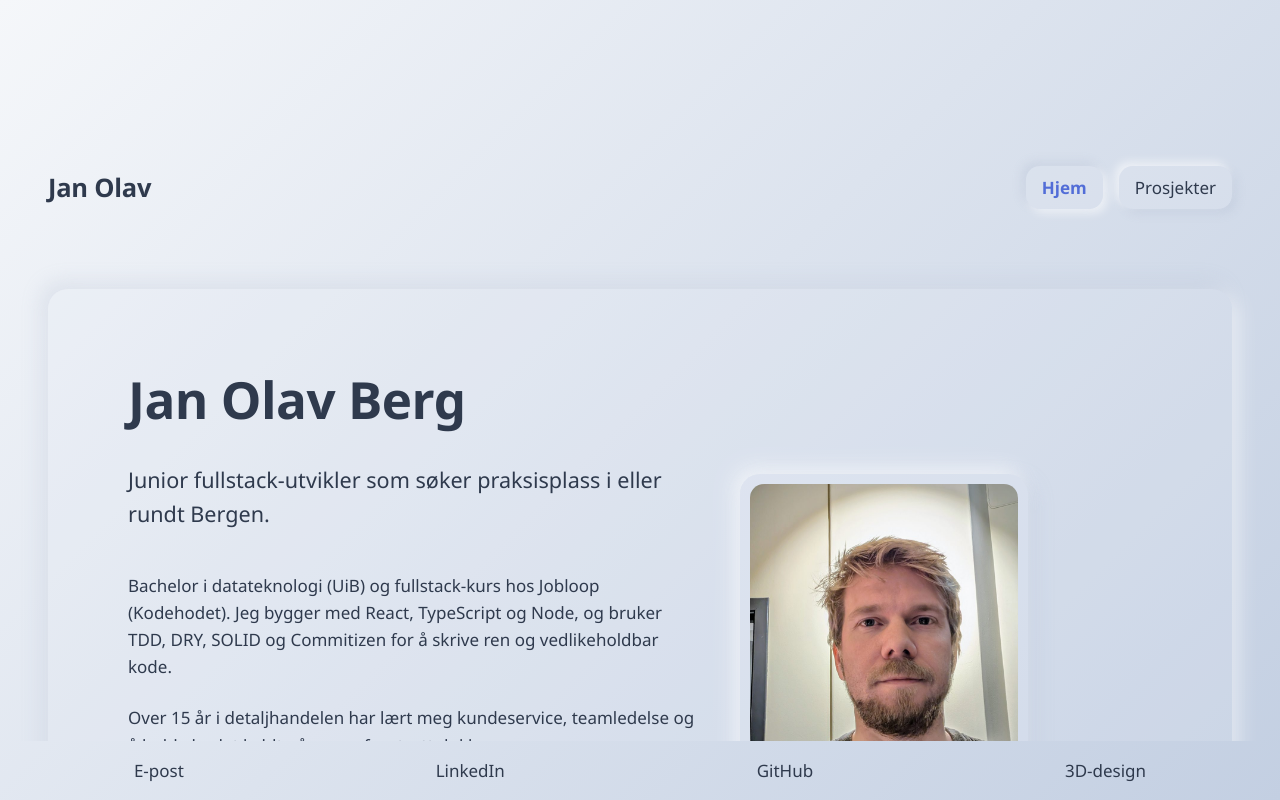
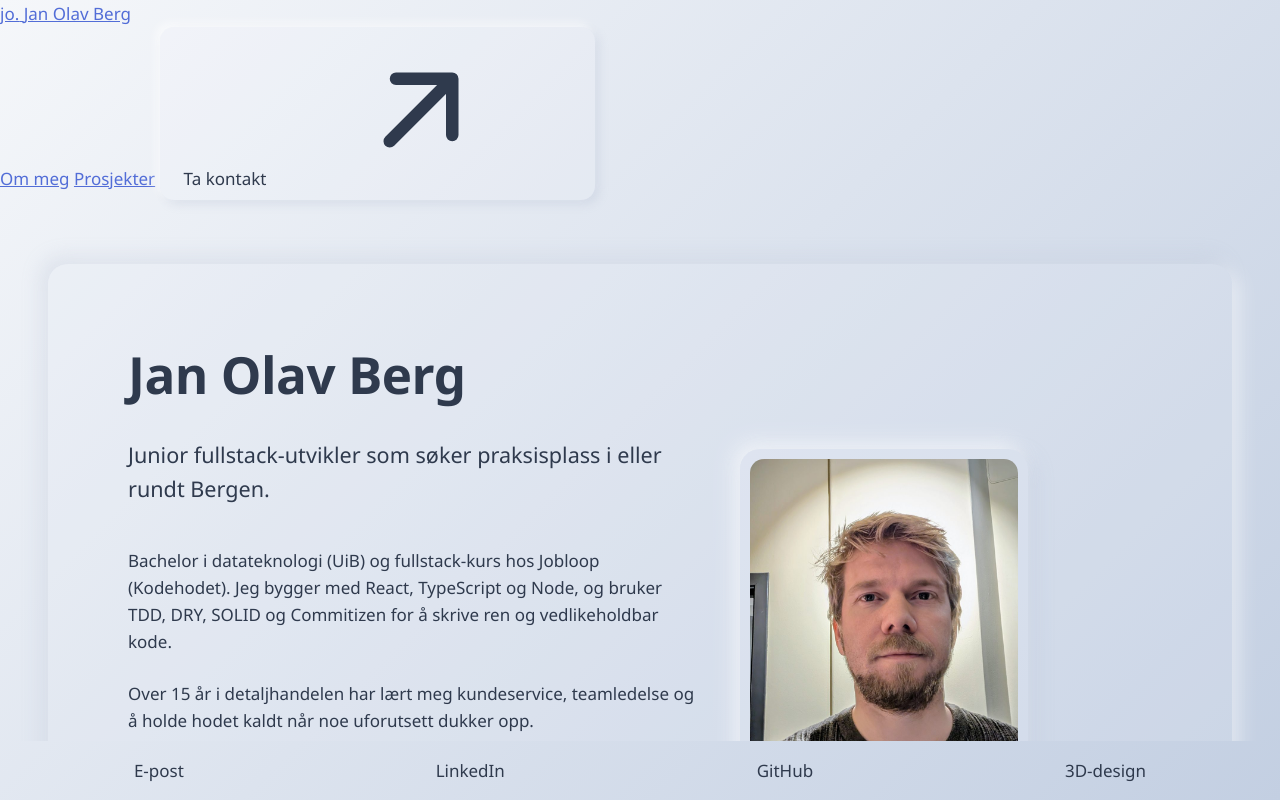
Before and after one commit to boj012026-create/Portfolio2, a plain HTML site: page index.html in a window 1280 px wide. Drawn offline with Linux system fonts and the light colour scheme.

Commit message:
fix: redesign header

```diff
--- a/index.html
+++ b/index.html
@@ -21,11 +21,17 @@
   </svg>
 
   <header class="site-header">
-    <h2 class="site-header__title">Jan Olav</h2>
-    <nav class="navbar" aria-label="Hovedmeny">
-      <a class="navbar__link" href="#hero">Hjem</a>
-      <a class="navbar__link" href="#project">Prosjekter</a>
-    </nav>
+    <div class="container site-header__inner">
+      <a class="brand" href="#hero" aria-label="Jan Olav Berg, til toppen">
+        <span class="brand__mark" aria-hidden="true">jo.</span>
+        <span class="brand__name">Jan Olav Berg</span>
+      </a>
+      <nav class="navbar" aria-label="Hovedmeny">
+        <a class="navbar__link" href="#about">Om meg</a>
+        <a class="navbar__link" href="#project">Prosjekter</a>
+        <a class="btn btn--raised action-send-email" href="mailto:DIN-EPOST@example.com">Ta kontakt <svg class="icon" aria-hidden="true"><use href="#icon-arrow-up-right"/></svg></a>
+      </nav>
+    </div>
   </header>
 
   <main class="site-main" id="scroller">
--- a/style.css
+++ b/style.css
@@ -92,30 +92,34 @@ h1, h2, h3 { margin: 0; line-height: 1.2; letter-spacing: -0.01em; }
 a { color: var(--color-accent); }
 a:focus-visible { outline: 3px solid var(--color-accent); outline-offset: 3px; }
 
-/* 3. HEADER ---------------------------------------------- */
-.site-header {
-  display: flex;
-  justify-content: space-between;
-  align-items: center;
-  padding: var(--header-padding);
+.sprite { position: absolute; width: 0; height: 0; overflow: hidden; }
+
+.skip-link {
+  position: absolute;
+  left: var(--space-sm);
+  top: -4rem;
+  z-index: 20;
+  padding: var(--space-xs) var(--space-sm);
+  border-radius: var(--radius-sm);
+  background: var(--accent);
+  color: var(--on-accent);
 }
+.skip-link:focus { top: var(--space-sm); }
 
-/* 4. NAVBAR ---------------------------------------------- */
-.navbar { display: flex; gap: var(--navbar-gap); }
-.navbar__link {
-  padding: var(--navbar-link-padding);
-  border-radius: 14px;
-  background: var(--bg-tiles);
-  box-shadow: var(--shadow-raised-small);
-  color: var(--color-text);
-  text-decoration: none;
-}
-.navbar__link:hover { color: var(--color-accent); }
-.navbar__link--active {
-  box-shadow: var(--shadow-pressed-small);
-  background-color: var(--twilight);
-  color: var(--color-accent);
-  font-weight: 600;
+/* 3. FELLES DELER ---------------------------------------- */
+.container { width: min(100% - 2 * var(--gutter), var(--container)); margin-inline: auto; }
+
+.section { padding-block: var(--space-xl); }
+
+.section-title { font-size: clamp(1.9rem, 4.2vw, 2.75rem); }
+
+/* Liten monospace-merkelapp over overskrifter */
+.label {
+  margin-bottom: var(--space-sm);
+  color: var(--accent);
+  font-family: var(--font-mono);
+  font-size: var(--font-size-small);
+  letter-spacing: 0.02em;
 }
 
 /* 5. KNAPPER -----------------------------------------------
```
